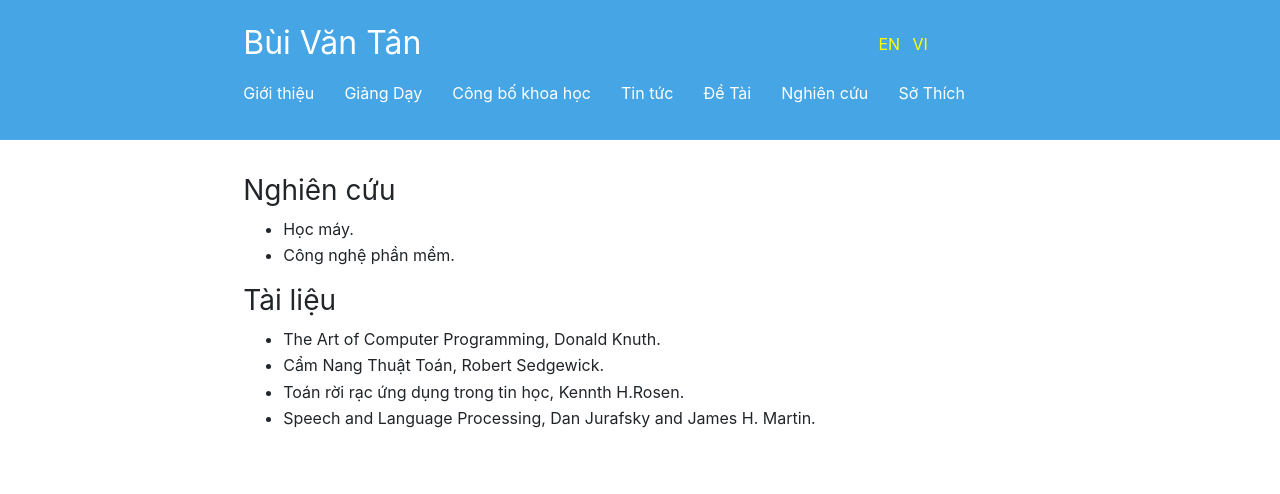
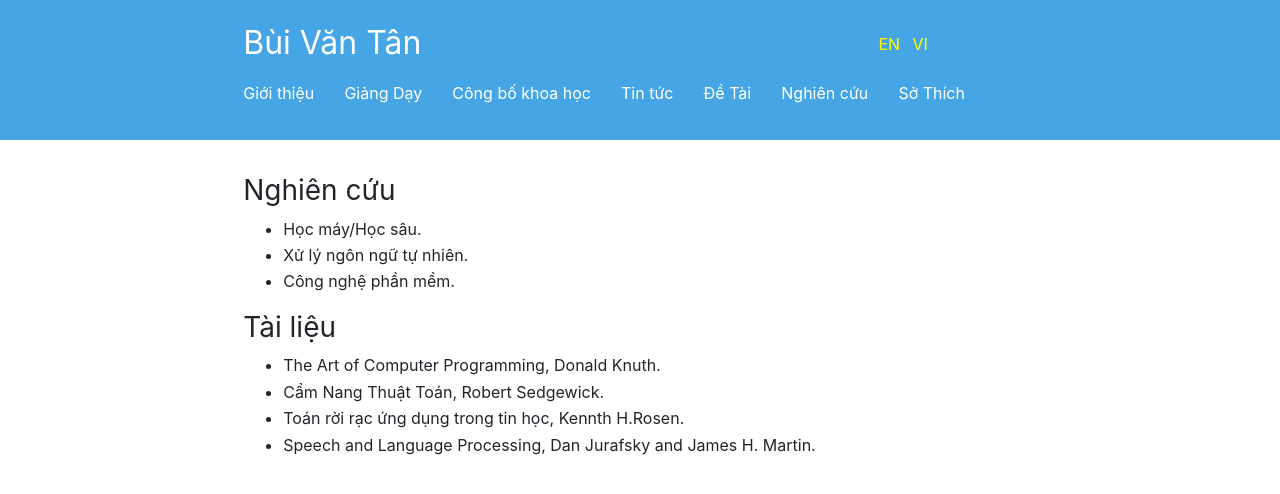
Before and after one commit to BuiTan/BuiTan.github.io, a Jekyll site: the page built from vi/NghienCuu.md, in a window 1280 px wide. Shown: the top 494 px of the page. Built offline with Jekyll 4.4.1, drawn with Linux system fonts in a browser that asks for light colours.

Commit message:
Update NghienCuu.md

```diff
--- a/vi/NghienCuu.md
+++ b/vi/NghienCuu.md
@@ -6,7 +6,8 @@ ref: Recruitment
 order: 5
 ---
 ### Nghiên cứu
-* Học máy.
+* Học máy/Học sâu.
+* Xử lý ngôn ngữ tự nhiên.
 * Công nghệ phần mềm.
 
 ### Tài liệu
```
